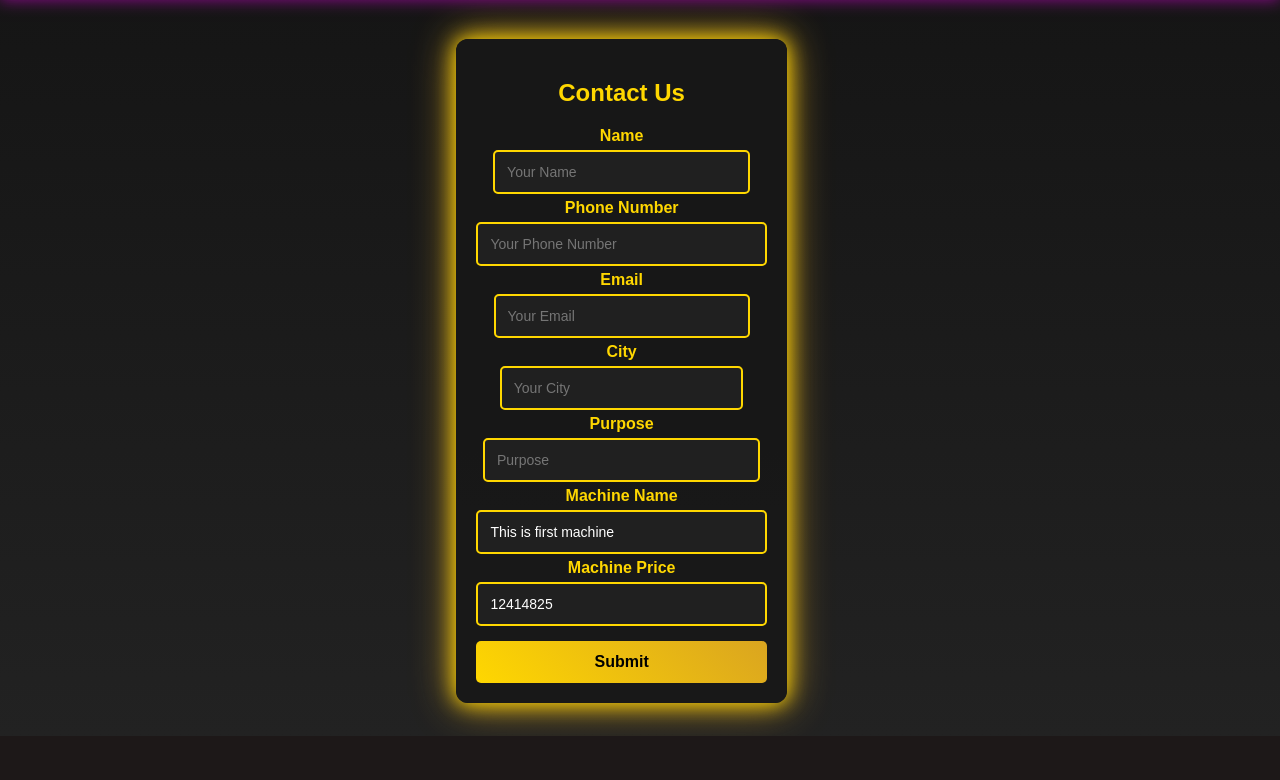
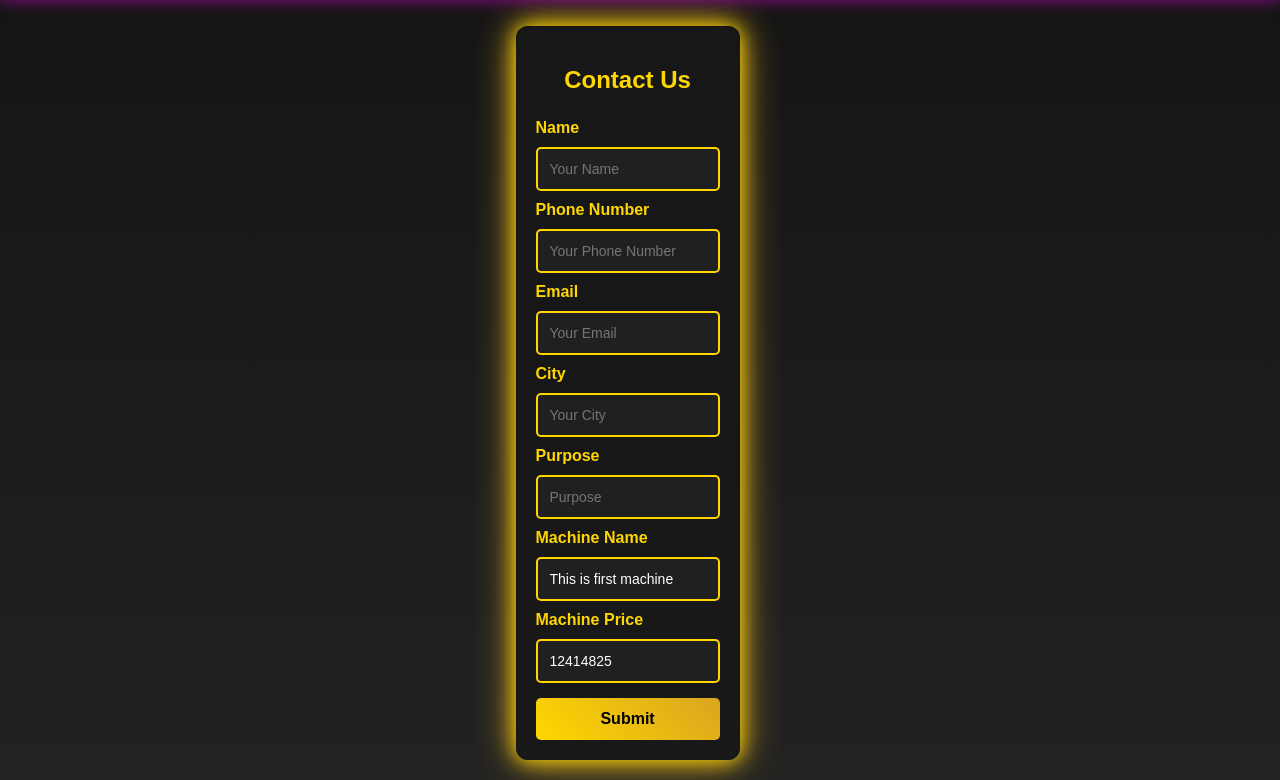
Before and after one commit to Rajat652000/GD_WEB, a Django app: page /contact/1 in a window 1280 px wide. Shown: the part 64-844 px from the top of the page. Before the commit the page ends 800 px from the top, so only its background shows below. Run offline with Django 5.2, Linux system fonts and the light colour scheme; data comes from the database, SQL or seed files in the repository.

Commit message:
This is update of machine form for user

```diff
--- a/templates/contact.html
+++ b/templates/contact.html
@@ -15,42 +15,20 @@ Contact Us
         <h2>Contact Us</h2>
         <form method="POST" action="{% url 'contact' pk=Product_detail.id %}" class="contact-form">
             {% csrf_token %}
-
-            <div class="form-group">
                 <label for="name">Name</label>
                 <input type="text" class="form-control" id="name" name="name" placeholder="Your Name" required>
-            </div>
-
-            <div class="form-group">
                 <label for="phone">Phone Number</label>
                 <input type="text" class="form-control" id="phone" name="phone" placeholder="Your Phone Number" required>
-            </div>
-
-            <div class="form-group">
                 <label for="email">Email</label>
                 <input type="email" class="form-control" id="email" name="email" placeholder="Your Email" required>
-            </div>
-
-            <div class="form-group">
                 <label for="city">City</label>
                 <input type="text" class="form-control" id="city" name="city" placeholder="Your City" required>
-            </div>
-
-            <div class="form-group">
                 <label for="purpose">Purpose</label>
                 <input type="text" class="form-control" id="purpose" name="purpose" placeholder="Purpose" required>
-            </div>
-
-            <div class="form-group">
                 <label for="machine_name">Machine Name</label>
                 <input type="text" class="form-control" id="machine_name" name="machine_name" value="{{ Product_detail.Machine_name }}" readonly>
-            </div>
-
-            <div class="form-group">
                 <label for="machine_price">Machine Price</label>
                 <input type="text" class="form-control" id="machine_price" name="machine_price" value="{{ Product_detail.Price }}" readonly>
-            </div>
-
             <button type="submit" class="btn-submit">Submit</button>
         </form>
     </div>
--- a/templates/product.html
+++ b/templates/product.html
@@ -6,7 +6,7 @@
     <meta name="viewport" content="width=device-width, initial-scale=1.0">
 {% endblock head %}
 
-{% block title %}Home{% endblock title %}
+{% block title %}Product{% endblock title %}
 
 {% block content %}
   <section class="info">
```
